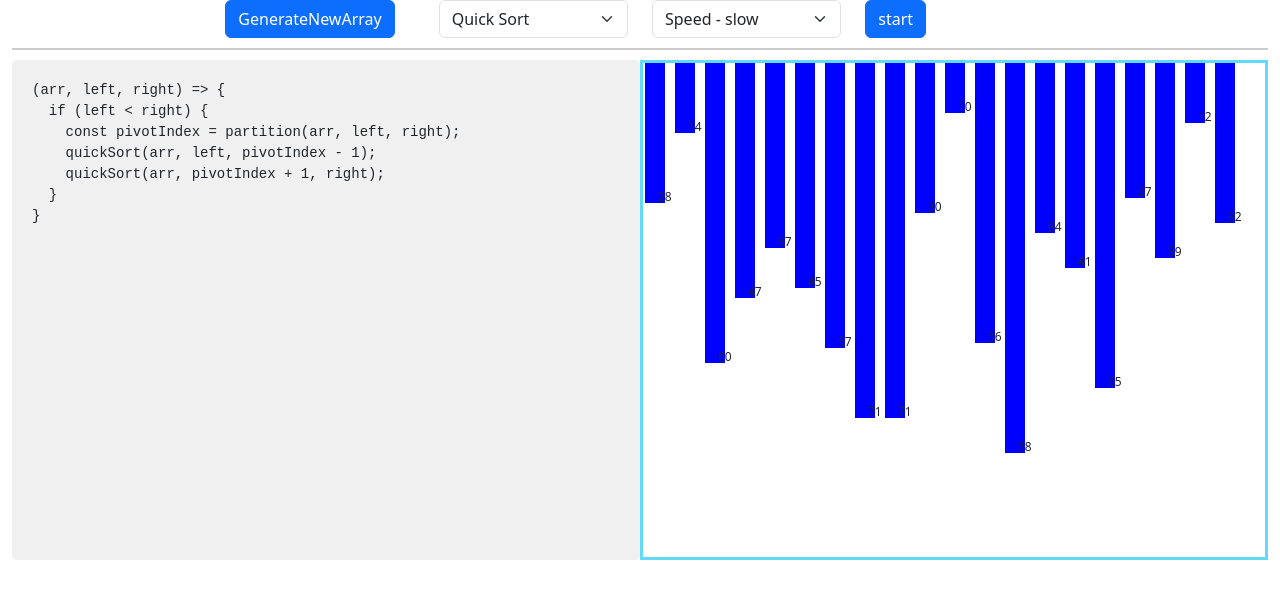
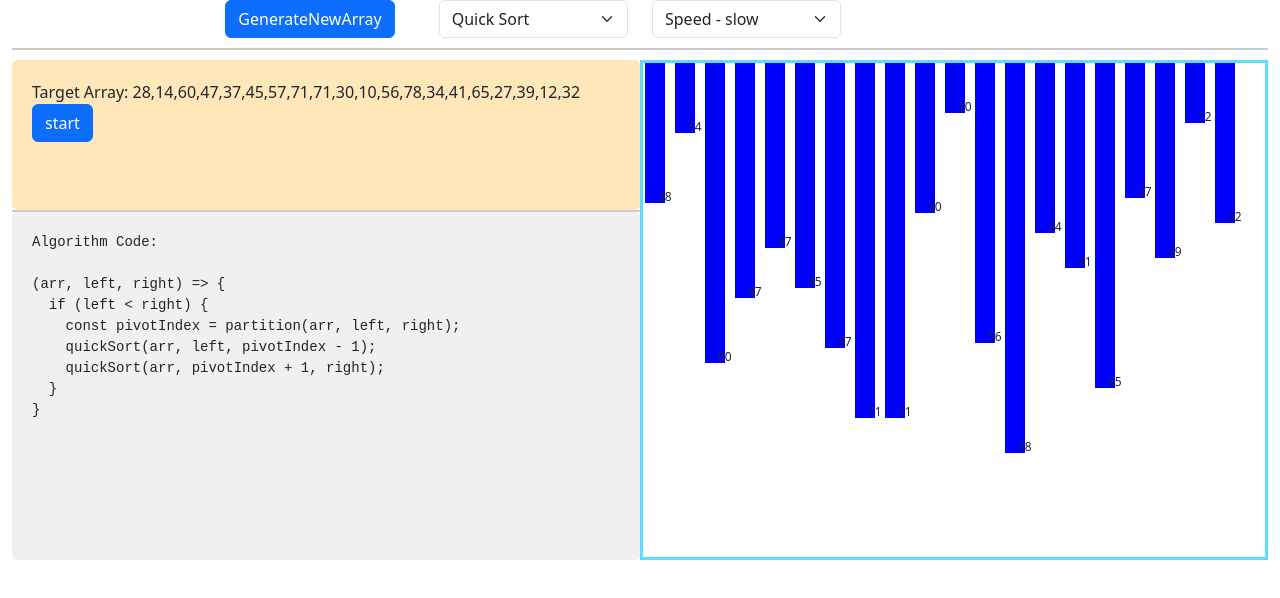
Before and after one commit to zhoubinster/sorting-visualizer, a React (Create React App) app: page / in a window 1280 px wide. Shown: the top 598 px of the page. Built offline with nearby package versions, Linux system fonts and the light colour scheme.

Commit message:
modify styles

```diff
--- a/src/App.js
+++ b/src/App.js
@@ -20,12 +20,25 @@ const App = () => {
   const [algorithm, setAlgorithm] = useState('quick');
   const [speed, setSpeed] = useState('500');
   const [algorithmCode, setAlgorithmCode] = useState('');
+  const [currentStep, setCurrentStep] = useState(0);
 
   useEffect(() => {
     generateArray();
     setAlgorithm(algorithm);
     setCode(algorithm);
   }, []);
+
+  const handlePreviousStep = () => {
+    if (currentStep > 0) {
+      setCurrentStep(currentStep - 1);
+    }
+  };
+
+  const handleNextStep = () => {
+    if (currentStep < steps.length - 1) {
+      setCurrentStep(currentStep + 1);
+    }
+  };
 
   const generateArray = () => {
     const newArray = generateRandomArray(20);
@@ -238,9 +251,7 @@ const App = () => {
             <option value="200">speed - fast</option>
           </select>
         </div>
-        <div className="col-2">
-          <button className="btn btn-primary" onClick={startSorting}>start</button>
-        </div>
+
         <div className="col-2">
         </div>
       </div>
@@ -250,8 +261,17 @@ const App = () => {
       <div className="row">
         <div className="col">
           <div className="displayArea">
+            <div className='leftArea'>
+              <div className="targetArray">
+                <div>{"Target Array:  "+array.toString()}</div>
+                <div>
+                  <button className="btn btn-primary" onClick={startSorting}>start</button>
+                </div>
+              </div>
+              <div className='leftSeparator'></div>
               <div className="algorithmCode">
-              <pre>{algorithmCode}</pre>
+                <pre>{"Algorithm Code:\n\n"+algorithmCode}</pre>
+              </div>
             </div>
             <div className="rightArea">
               {array.map((value, index) => (
@@ -260,7 +280,7 @@ const App = () => {
                     className="bar"
                     style={{
                       height: `${value * 5}px`,
-                    transitionDuration: speed === 'slow' ? '0.5s' : '0.1s', // 根据速度调整动画时长
+                      transitionDuration: speed === 500 ? '0.5s' : '0.1s', // 根据速度调整动画时长
                     }}
                   ></div>
                   <span className="barValue">{value}</span> {/* 显示数字的元素 */}
--- a/src/style.css
+++ b/src/style.css
@@ -21,10 +21,19 @@
   margin: 0 2px;
   transition: height 0.2s ease-in-out;
 }
+
+.leftArea{
+  height: 500px;
+  width: 50%;
+  display: flex;
+  flex-direction: column;
+}
+
 .rightArea{
   height: 500px;
   width: 50%;
   display: flex;
+  margin-left: 0px;
   border: 3px solid #61dafb;
 }
 .barContainer {
@@ -48,8 +57,26 @@
   z-index: 1; /* 设置分割条的层级，使其位于柱状图下方 */
 }
 
+.targetArray {
+  height: 150px;
+  padding: 20px;
+  background-color: #FFE7BA;
+  border-radius: 5px;
+}
+
+.leftSeparator {
+  height: 2px; /* 分割条高度 */
+  background-color: #ccc; /* 分割条颜色 */
+}
+
+.leftFont {
+  white-space: pre-wrap; /* 保留空格和换行 */
+  font-family: monospace; /* 使用等宽字体 */
+  font-size: 14px; /* 字体大小 */
+}
+
 .algorithmCode {
-  flex: 1; /* 让代码区域占据剩余空间 */
+  height: 348px;
   padding: 20px;
   background-color: #f0f0f0;
   border-radius: 5px;
```
Lines whose indentation alone changed are shown as unchanged.
